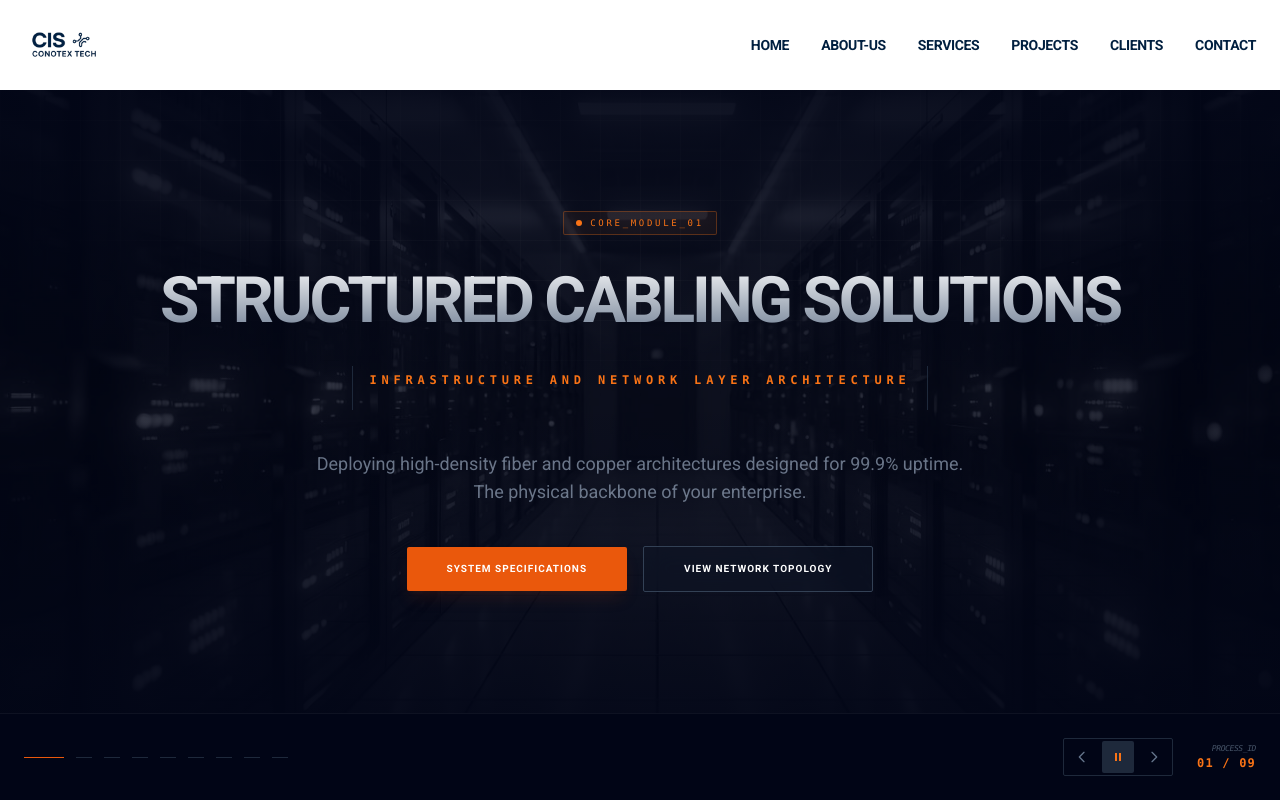
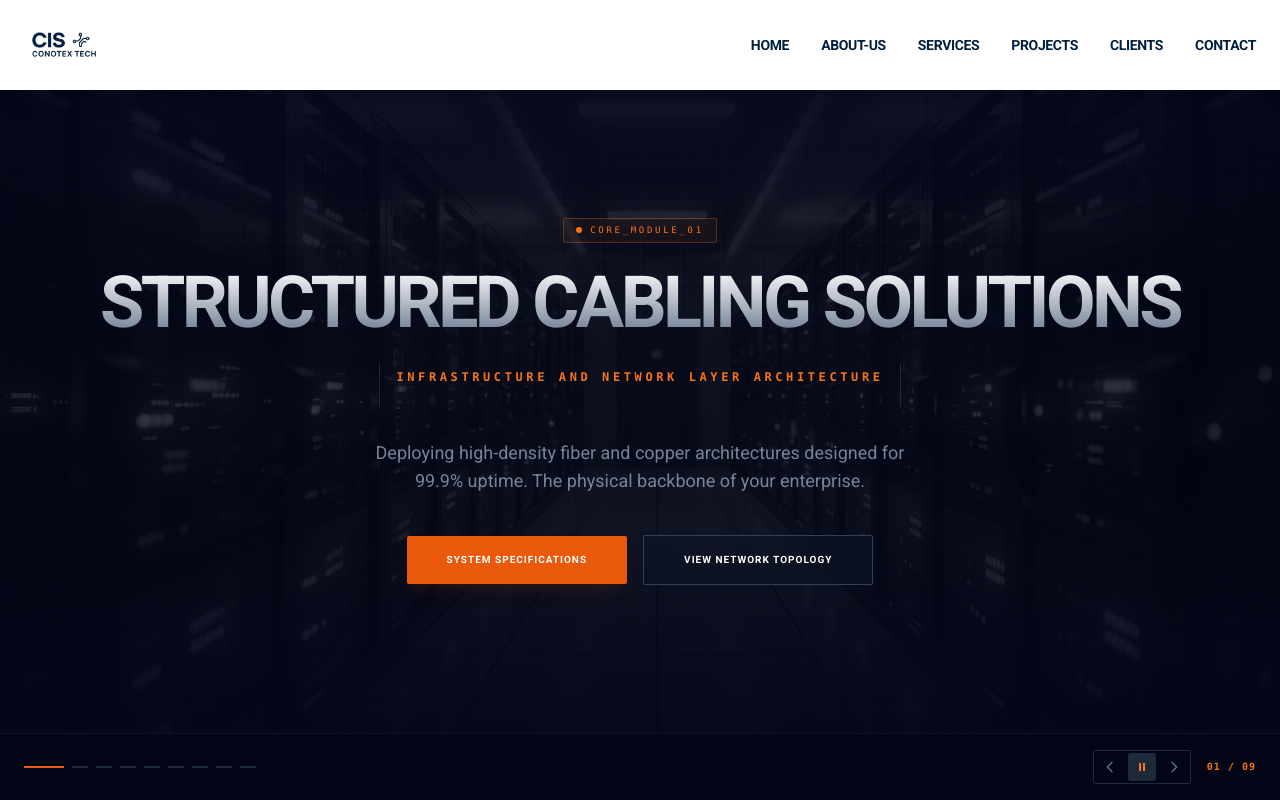
Before and after one commit to Perpetualisi/CIS, a React (Vite) app: page / in a window 1280 px wide. Shown: the top 800 px of the page. Built offline with nearby package versions, Linux system fonts and the light colour scheme.

Commit message:
Refine Hero section animations and layout

```diff
--- a/src/components/Hero.jsx
+++ b/src/components/Hero.jsx
@@ -116,23 +116,19 @@ const Hero = () => {
     }, FADE_DURATION / 2);
   };
 
-  // FIXED: Smooth scroll function that prevents "jumping" back
   const scrollToSection = (e, sectionId) => {
     e.preventDefault();
-    setIsAutoPlaying(false); // Pause autoplay when user interacts
+    setIsAutoPlaying(false);
     const element = document.querySelector(sectionId);
     if (element) {
-      element.scrollIntoView({
-        behavior: "smooth",
-        block: "start",
-      });
+      element.scrollIntoView({ behavior: "smooth", block: "start" });
     }
   };
 
   const currentSlide = SLIDES[current];
 
   return (
-    <section id="home" className="relative w-full h-screen min-h-[600px] overflow-hidden bg-[#020617] text-white">
+    <section id="home" className="relative w-full h-[80vh] min-h-[500px] lg:h-screen overflow-hidden bg-[#020617] text-white">
 
       {/* Background Layer */}
       {SLIDES.map((slide, index) => (
@@ -145,55 +141,62 @@ const Hero = () => {
           }}
         >
           <img src={slide.image} alt="" className="w-full h-full object-cover grayscale opacity-20" />
-          <div className="absolute inset-0 bg-[linear-gradient(to_right,#80808012_1px,transparent_1px),linear-gradient(to_bottom,#80808012_1px,transparent_1px)] bg-[size:40px_40px] [mask-image:radial-gradient(ellipse_60%_50%_at_50%_0%,#000_70%,transparent_100%)]" />
+          <div className="absolute inset-0 bg-[linear-gradient(to_right,#80808012_1px,transparent_1px),linear-gradient(to_bottom,#80808012_1px,transparent_1px)] bg-[size:30px_30px] md:bg-[size:40px_40px] [mask-image:radial-gradient(ellipse_60%_50%_at_50%_0%,#000_70%,transparent_100%)]" />
           <div className="absolute inset-0 bg-gradient-to-b from-[#020617] via-transparent to-[#020617]" />
         </div>
       ))}
 
       {/* Centered Content */}
       <div className="relative z-20 container mx-auto px-4 h-full flex items-center justify-center">
-        <div className={`w-full max-w-[98vw] text-center transition-all duration-700 ${isAnimating ? "opacity-0 scale-95" : "opacity-100 scale-100"}`}>
+        <div className={`w-full max-w-6xl text-center transition-all duration-700 ${isAnimating ? "opacity-0 scale-95" : "opacity-100 scale-100"}`}>
 
           {/* System Badge */}
-          <div className="inline-flex items-center gap-2 px-3 py-1 mb-6 border border-orange-500/30 bg-orange-500/5 rounded-sm">
+          <div className="inline-flex items-center gap-2 px-3 py-1 mb-4 border border-orange-500/30 bg-orange-500/5 rounded-sm">
             <span className="relative flex h-1.5 w-1.5">
               <span className="animate-ping absolute inline-flex h-full w-full rounded-full bg-orange-400 opacity-75"></span>
               <span className="relative inline-flex rounded-full h-1.5 w-1.5 bg-orange-500"></span>
             </span>
-            <span className="text-[9px] font-mono tracking-[0.3em] text-orange-500 uppercase">Core_Module_0{current + 1}</span>
+            <span className="text-[8px] md:text-[9px] font-mono tracking-[0.3em] text-orange-500 uppercase">Core_Module_0{current + 1}</span>
           </div>
 
-          {/* HEADLINE: Fluid Typography with smaller base for long words */}
-          <h1 className="whitespace-nowrap font-black uppercase tracking-tighter mb-4 bg-clip-text text-transparent bg-gradient-to-b from-white to-slate-500
-            text-[4.8vw] sm:text-[4.2vw] lg:text-[4vw] xl:text-[64px]">
+          {/* HEADLINE: Fixed Fluid Typography to prevent breaking */}
+          <h1
+            className="font-black uppercase tracking-tighter mb-4 bg-clip-text text-transparent bg-gradient-to-b from-white to-slate-500 leading-none block w-full px-2"
+            style={{
+                fontSize: "clamp(1.75rem, 6.5vw, 4.5rem)",
+                whiteSpace: "nowrap",
+                overflow: "hidden",
+                textOverflow: "clip"
+            }}
+          >
             {currentSlide.headline}
           </h1>
 
-          {/* Sub-headline: Technical subtitle */}
-          <div className="inline-block mb-10 px-4 py-1.5 border-x border-slate-800">
-            <h2 className="text-orange-500 font-mono text-[8px] sm:text-[10px] md:text-xs uppercase tracking-[0.4em] whitespace-nowrap">
+          {/* Sub-headline */}
+          <div className="inline-block mb-6 md:mb-8 px-4 py-1.5 border-x border-slate-800">
+            <h2 className="text-orange-500 font-mono text-[9px] md:text-xs uppercase tracking-[0.2em] md:tracking-[0.3em] whitespace-nowrap">
               {currentSlide.subheadline}
             </h2>
           </div>
 
           {/* Description */}
-          <p className="text-slate-400 text-[11px] sm:text-sm md:text-base lg:text-lg max-w-2xl mx-auto leading-relaxed mb-10 font-light opacity-70">
+          <p className="text-slate-400 text-xs sm:text-sm md:text-base lg:text-lg max-w-xl mx-auto leading-relaxed mb-8 md:mb-10 font-light opacity-80 px-4">
             {currentSlide.intro}
           </p>
 
-          {/* CTA Buttons - Using scrollToSection */}
-          <div className="flex flex-col sm:flex-row justify-center items-center gap-4">
+          {/* CTA Buttons */}
+          <div className="flex flex-col sm:flex-row justify-center items-center gap-3 md:gap-4 px-6 sm:px-0">
             <a
               href="#contact"
               onClick={(e) => scrollToSection(e, "#contact")}
-              className="w-full sm:w-auto bg-orange-600 text-white font-bold py-3.5 px-10 rounded-sm hover:bg-orange-500 transition-all uppercase tracking-widest text-[10px] active:scale-95 shadow-lg shadow-orange-900/20"
+              className="w-full sm:w-auto bg-orange-600 text-white font-bold py-3 md:py-4 px-8 md:px-10 rounded-sm hover:bg-orange-500 transition-all uppercase tracking-widest text-[10px] active:scale-95 shadow-lg shadow-orange-900/20 text-center"
             >
               {currentSlide.cta.primary}
             </a>
             <a
               href="#services"
               onClick={(e) => scrollToSection(e, "#services")}
-              className="w-full sm:w-auto bg-slate-900/40 text-white border border-slate-700 font-bold py-3.5 px-10 rounded-sm hover:bg-slate-800 transition-all uppercase tracking-widest text-[10px] active:scale-95 backdrop-blur-md"
+              className="w-full sm:w-auto bg-slate-900/40 text-white border border-slate-700 font-bold py-3 md:py-4 px-8 md:px-10 rounded-sm hover:bg-slate-800 transition-all uppercase tracking-widest text-[10px] active:scale-95 backdrop-blur-md text-center"
             >
               {currentSlide.cta.secondary}
             </a>
@@ -202,30 +205,31 @@ const Hero = () => {
       </div>
 
       {/* Footer Interface */}
-      <div className="absolute bottom-0 left-0 w-full z-30 px-6 py-6 flex flex-col md:flex-row items-center justify-between border-t border-white/5 bg-[#020617]/95 backdrop-blur-md">
-        <div className="flex gap-3 mb-6 md:mb-0">
+      <div className="absolute bottom-0 left-0 w-full z-30 px-6 py-4 flex flex-row items-center justify-between border-t border-white/5 bg-[#020617]/95 backdrop-blur-md">
+
+        <div className="flex gap-2">
           {SLIDES.map((_, index) => (
             <button key={index} onClick={() => manualNav(index)} className="group py-2">
-              <div className={`h-[1px] transition-all duration-500 ${current === index ? "w-10 bg-orange-600" : "w-4 bg-slate-800 group-hover:bg-slate-600"}`} />
+              <div className={`h-[1.5px] transition-all duration-500 ${current === index ? "w-6 md:w-10 bg-orange-600" : "w-2 md:w-4 bg-slate-800 group-hover:bg-slate-600"}`} />
             </button>
           ))}
         </div>
 
-        <div className="flex items-center gap-6">
+        <div className="flex items-center gap-4">
           <div className="flex items-center gap-1 border border-slate-800 rounded-sm p-0.5">
-            <button onClick={handlePrev} className="p-2 text-slate-500 hover:text-white transition-colors">
+            <button onClick={handlePrev} className="p-1.5 text-slate-500 hover:text-white transition-colors">
               <svg className="w-4 h-4 rotate-180" fill="none" stroke="currentColor" viewBox="0 0 24 24"><path strokeLinecap="round" strokeLinejoin="round" strokeWidth={2} d="M9 5l7 7-7 7" /></svg>
             </button>
-            <button onClick={() => setIsAutoPlaying(!isAutoPlaying)} className="w-8 h-8 flex items-center justify-center rounded-sm bg-slate-800 text-orange-500 hover:bg-slate-700">
+            <button onClick={() => setIsAutoPlaying(!isAutoPlaying)} className="w-7 h-7 flex items-center justify-center rounded-sm bg-slate-800 text-orange-500">
                 {isAutoPlaying ? <svg className="w-3 h-3" fill="currentColor" viewBox="0 0 24 24"><path d="M6 4h4v16H6V4zm8 0h4v16h-4V4z" /></svg> : <svg className="w-3 h-3 translate-x-0.5" fill="currentColor" viewBox="0 0 24 24"><path d="M8 5v14l11-7z" /></svg>}
             </button>
-            <button onClick={handleNext} className="p-2 text-slate-500 hover:text-white transition-colors">
+            <button onClick={handleNext} className="p-1.5 text-slate-500 hover:text-white transition-colors">
               <svg className="w-4 h-4" fill="none" stroke="currentColor" viewBox="0 0 24 24"><path strokeLinecap="round" strokeLinejoin="round" strokeWidth={2} d="M9 5l7 7-7 7" /></svg>
             </button>
           </div>
-          <div className="hidden lg:flex flex-col text-right font-mono">
-            <span className="text-[8px] text-slate-600 uppercase tracking-tighter italic">Process_ID</span>
-            <span className="text-xs text-orange-500 font-bold tracking-widest">0{current + 1} / 0{SLIDES.length}</span>
+
+          <div className="hidden sm:flex flex-col text-right font-mono leading-none">
+            <span className="text-[10px] text-orange-500 font-bold tracking-widest">0{current + 1} / 0{SLIDES.length}</span>
           </div>
         </div>
       </div>
```
